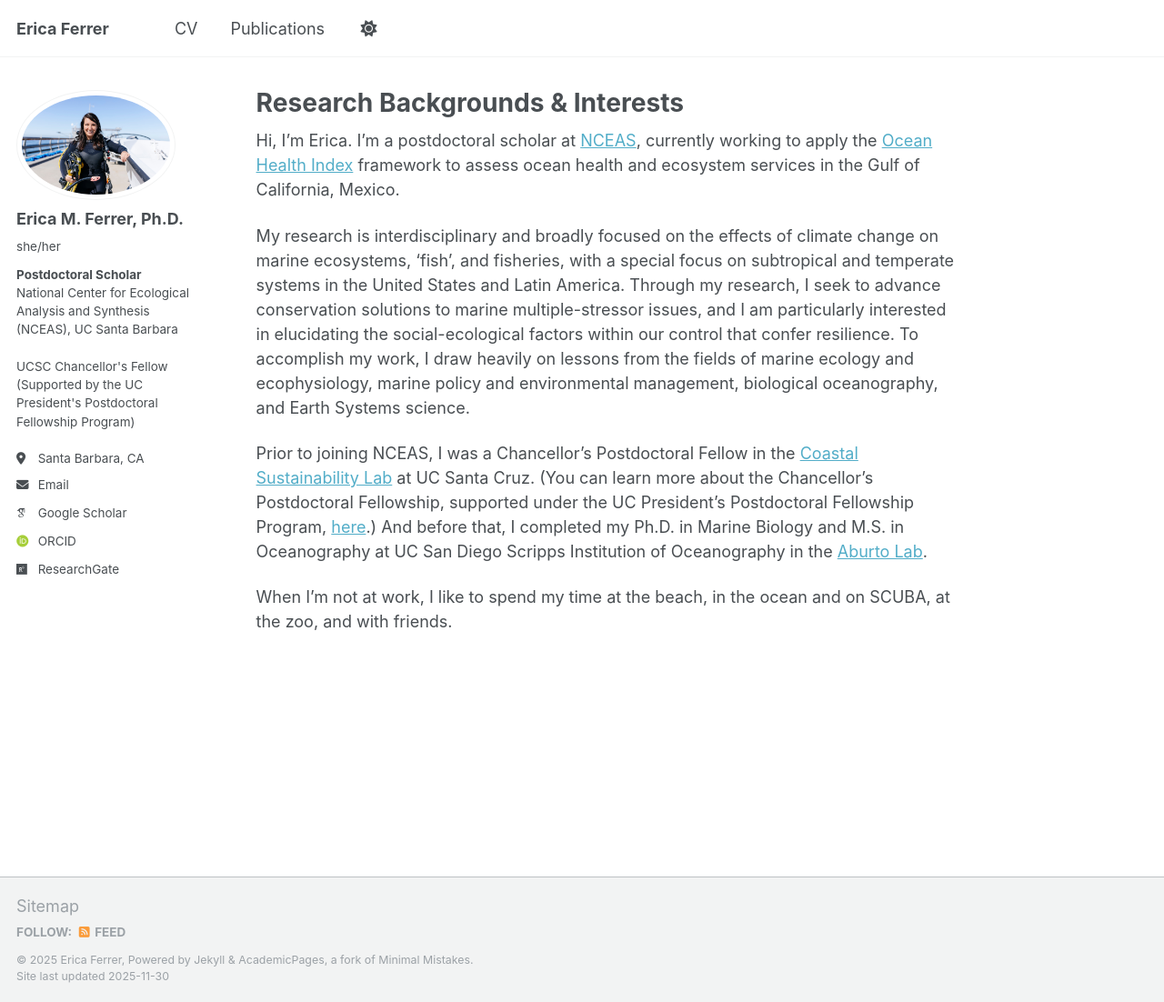
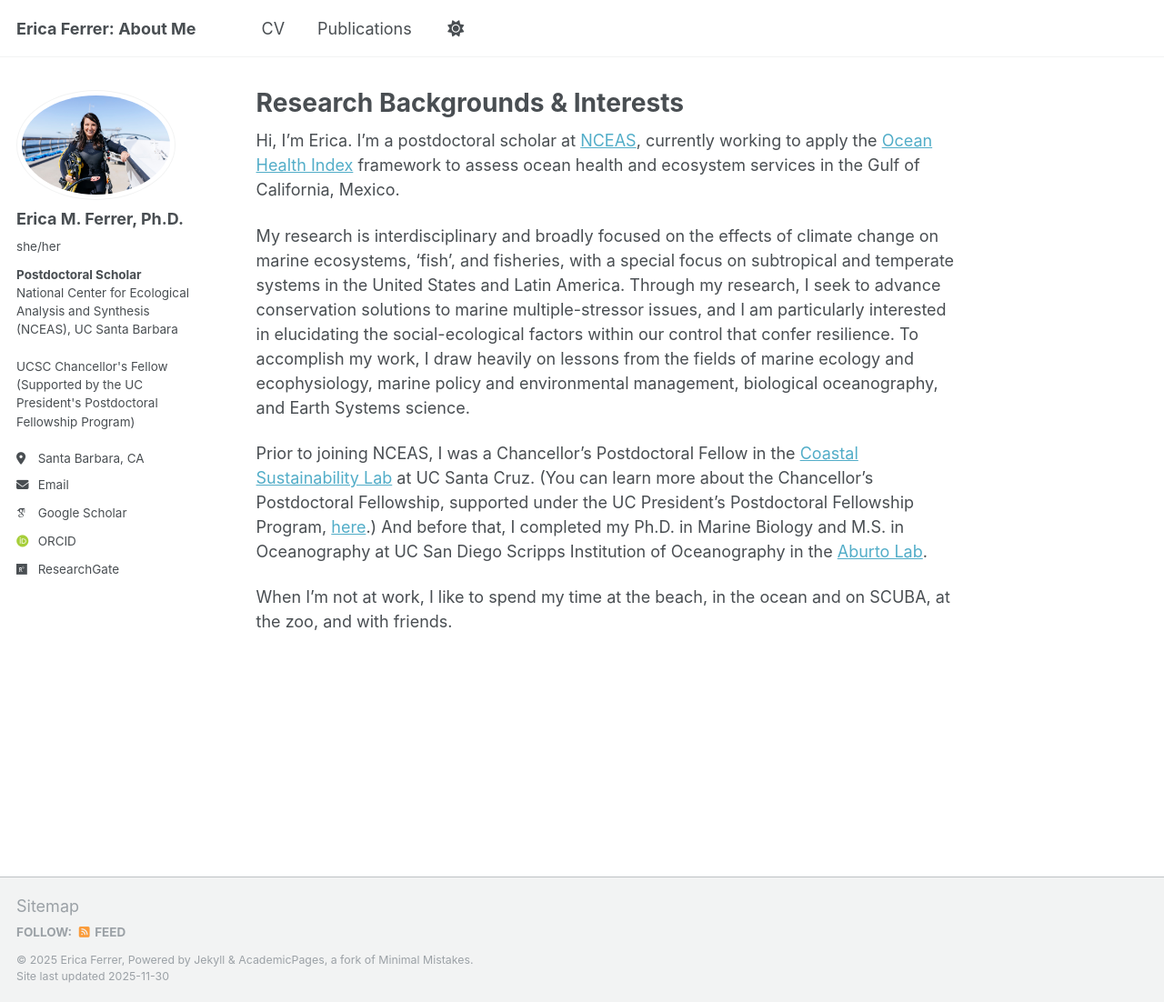
Before and after one commit to emferrer/emferrer.github.io, a Jekyll site: the page built from _pages/about.md, in a window 1280 px wide and 1102 px high. Shown: the whole window at 91% size. Built offline with Jekyll 4.4.1, drawn with Linux system fonts in a browser that asks for light colours; some web fonts are replaced; a script that is not in the unit is left out.

Commit message:
Update _config.yml
About Me

```diff
--- a/_config.yml
+++ b/_config.yml
@@ -8,7 +8,7 @@
 # Basic Site Settings
 locale                   : "en-US"
 site_theme               : "default"
-title                    : "Erica Ferrer"
+title                    : "Erica Ferrer: About Me"
 title_separator          : "-"
 name                     : &name "Erica Ferrer"
 description              : &description "personal description"
```
